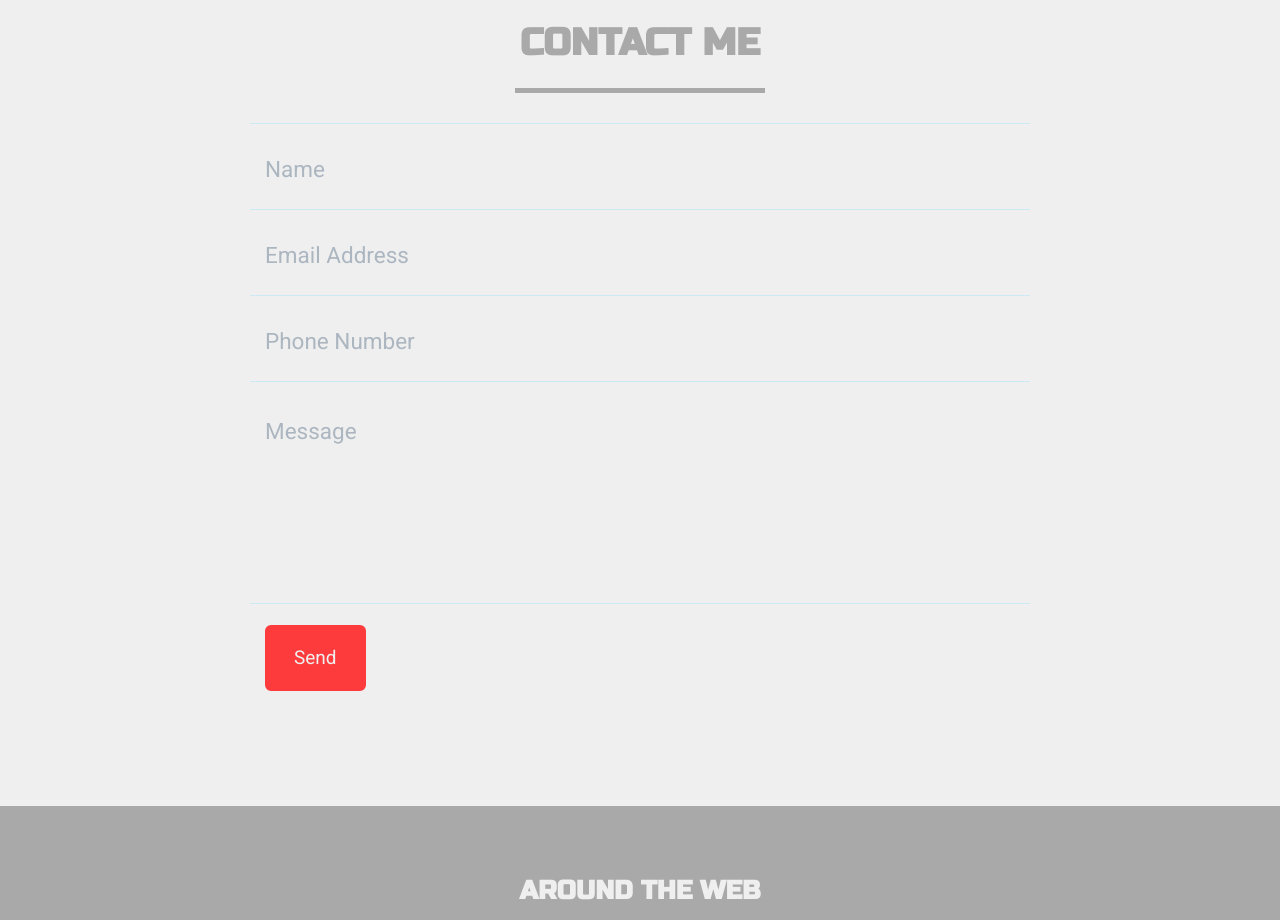
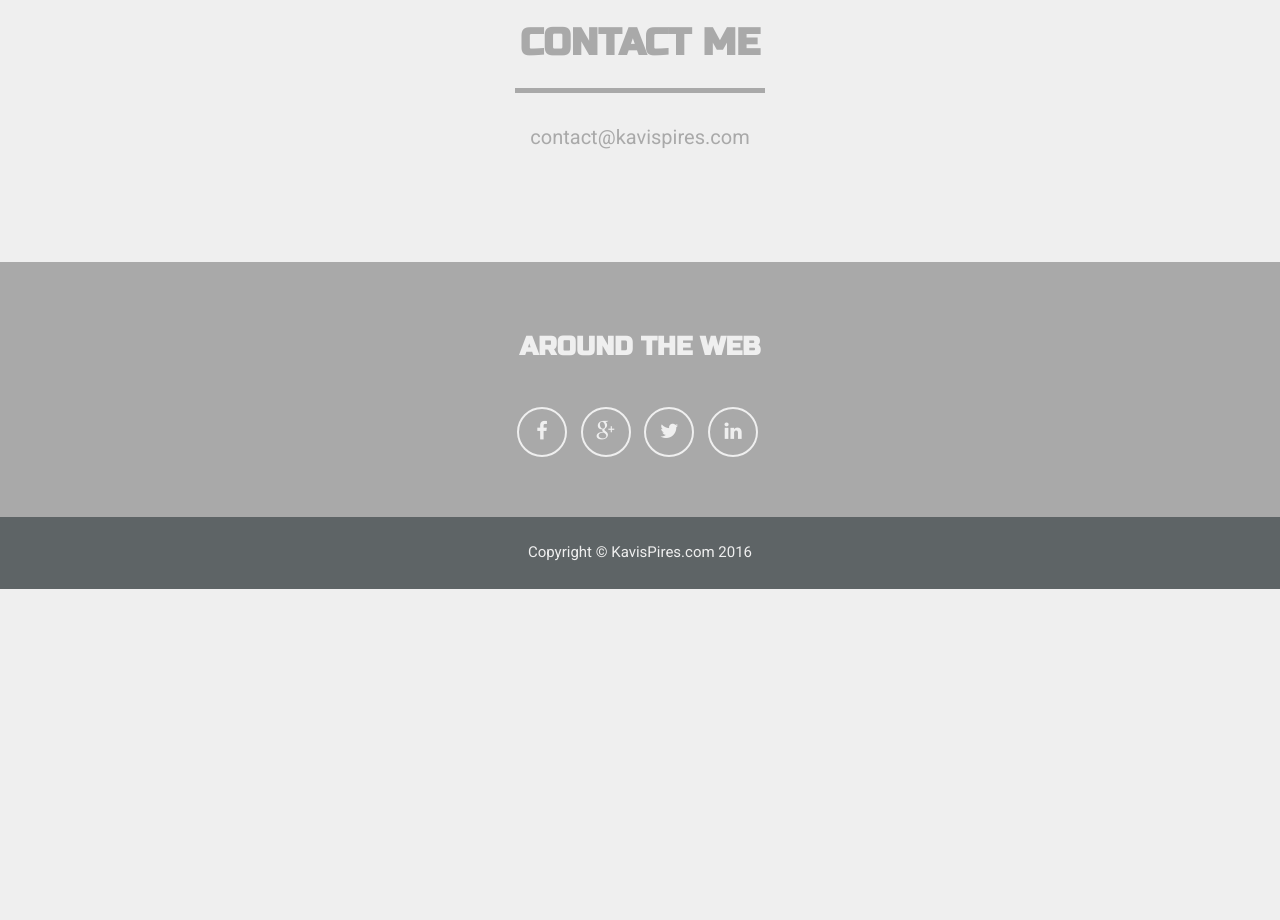
Before and after one commit to kavispires/kavispires.github.io, a plain HTML site: page index.html in a window 1280 px wide. Shown: the part 2480-3400 px from the top of the page. After the commit the page ends 3069 px from the top, so only its background shows below. Drawn offline with nearby package versions, Linux system fonts and the light colour scheme.

Commit message:
Replace E-mail form for e-mail address

```diff
--- a/index.html
+++ b/index.html
@@ -227,46 +227,8 @@
                 </div>
             </div>
             <div class="row">
-                <div class="col-lg-8 col-lg-offset-2">
-                    <!-- To configure the contact form email address, go to mail/contact_me.php and update the email address in the PHP file on line 19. -->
-                    <!-- The form should work on most web servers, but if the form is not working you may need to configure your web server differently. -->
-                    <form name="sentMessage" id="contactForm" novalidate>
-                        <div class="row control-group">
-                            <div class="form-group col-xs-12 floating-label-form-group controls">
-                                <label>Name</label>
-                                <input type="text" class="form-control" placeholder="Name" id="name" required data-validation-required-message="Please enter your name.">
-                                <p class="help-block text-danger"></p>
-                            </div>
-                        </div>
-                        <div class="row control-group">
-                            <div class="form-group col-xs-12 floating-label-form-group controls">
-                                <label>Email Address</label>
-                                <input type="email" class="form-control" placeholder="Email Address" id="email" required data-validation-required-message="Please enter your email address.">
-                                <p class="help-block text-danger"></p>
-                            </div>
-                        </div>
-                        <div class="row control-group">
-                            <div class="form-group col-xs-12 floating-label-form-group controls">
-                                <label>Phone Number</label>
-                                <input type="tel" class="form-control" placeholder="Phone Number" id="phone" required data-validation-required-message="Please enter your phone number.">
-                                <p class="help-block text-danger"></p>
-                            </div>
-                        </div>
-                        <div class="row control-group">
-                            <div class="form-group col-xs-12 floating-label-form-group controls">
-                                <label>Message</label>
-                                <textarea rows="5" class="form-control" placeholder="Message" id="message" required data-validation-required-message="Please enter a message."></textarea>
-                                <p class="help-block text-danger"></p>
-                            </div>
-                        </div>
-                        <br>
-                        <div id="success"></div>
-                        <div class="row">
-                            <div class="form-group col-xs-12">
-                                <button type="submit" class="btn btn-success btn-lg">Send</button>
-                            </div>
-                        </div>
-                    </form>
+                <div class="col-lg-12">
+                    <p class="text-center">contact@kavispires.com</p>
                 </div>
             </div>
         </div>
```
